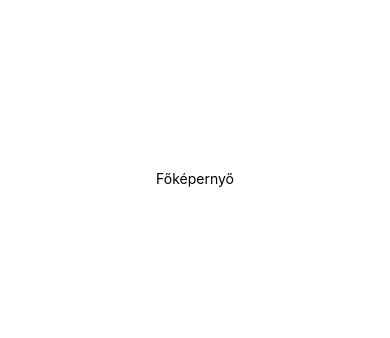
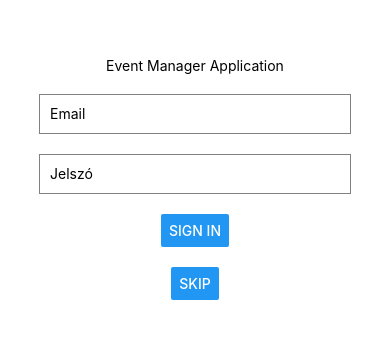
Before and after one commit to adorjan88/EventManagerApplication, a React Native app: screen / in a window 390 px wide. Shown: the part 244-582 px from the top of the page. Built offline with nearby package versions, Linux system fonts and the light colour scheme.

Commit message:
loginBranch
Külön branch a login képernyőnek (még nincs kész)

```diff
--- a/App.js
+++ b/App.js
@@ -1,11 +1,42 @@
-import { StatusBar } from 'expo-status-bar';
-import { StyleSheet, Text, View } from 'react-native';
+import React, { useState } from 'react';
+import { StyleSheet, Text, View, TextInput, Button, Alert } from 'react-native';
+import { NavigationContainer } from '@react-navigation/native';
+
+
 
 export default function App() {
+
+  const [inputText, setInputText] = useState('');
+
+  //gombnyomás teszt
+  const handleButtonPress = () => {
+    Alert.alert('Sign In', 'Debugged');
+  };
+
   return (
     <View style={styles.container}>
-      <Text>Főképernyő</Text>
-      <StatusBar style="auto" />
+      <Text>Event Manager Application</Text>
+      <TextInput
+        style={styles.textInput}
+        placeholder="Email"
+        onChangeText={(text) => setInputText(text)}
+        value={inputText}
+      />
+      <TextInput
+        style={styles.textInput}
+        placeholder="Jelszó"
+        onChangeText={(text) => setInputText(text)}
+        value={inputText}
+      />
+
+      <View style={styles.buttonContainer}>
+        <Button title="Sign in" onPress={handleButtonPress} />
+      </View>
+
+      <View style={styles.buttonContainer}>
+        <Button title="SKIP"/>
+      </View>
+
     </View>
   );
 }
@@ -17,4 +48,15 @@ const styles = StyleSheet.create({
     alignItems: 'center',
     justifyContent: 'center',
   },
+  textInput: {
+    height: 40,
+    borderColor: 'gray',
+    borderWidth: 1,
+    width: '80%',
+    paddingHorizontal: 10,
+    marginTop: 20,
+  },
+  buttonContainer: {
+    marginTop: 20,
+  },
 });
--- a/package.json
+++ b/package.json
@@ -9,10 +9,13 @@
     "web": "expo start --web"
   },
   "dependencies": {
+    "@react-navigation/native": "^6.1.9",
+    "@react-navigation/stack": "^6.3.20",
     "expo": "~49.0.15",
     "expo-status-bar": "~1.6.0",
     "react": "18.2.0",
-    "react-native": "0.72.6"
+    "react-native": "0.72.6",
+    "react-navigation-stack": "^2.10.4"
   },
   "devDependencies": {
     "@babel/core": "^7.20.0"
```
Also changed, not shown: 1 other file (tests, documents, lock files or other folders).
